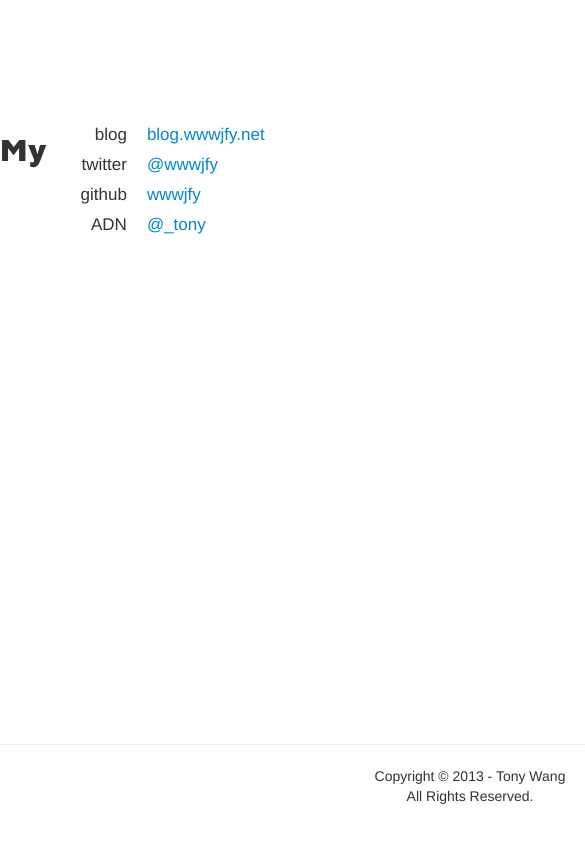
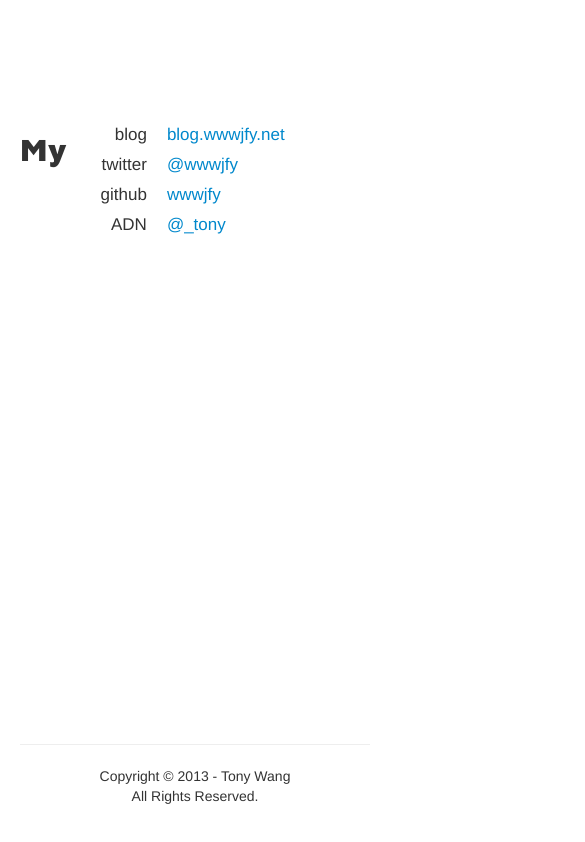
Before and after one commit to wwwjfy/wwwjfy.net, a plain HTML site: page index.html in a window 390 px wide. Shown: the top 842 px of the page, 585 px wide, since content can reach past the window. Drawn offline with nearby package versions, Linux system fonts and the light colour scheme.

Commit message:
responsive css

```diff
--- a/index.html
+++ b/index.html
@@ -8,6 +8,7 @@
         <meta name="viewport" content="width=device-width">
 
         <link rel="stylesheet" href="css/bootstrap.min.css">
+        <link rel="stylesheet" href="css/bootstrap-responsive.min.css">
         <link rel="stylesheet" href="css/main.css">
         <link href='http://fonts.googleapis.com/css?family=Maven+Pro:900' rel='stylesheet' type='text/css'>
 
```
